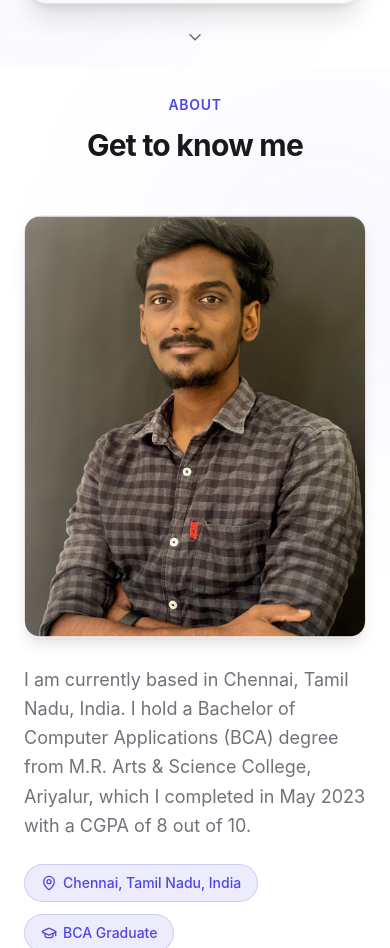
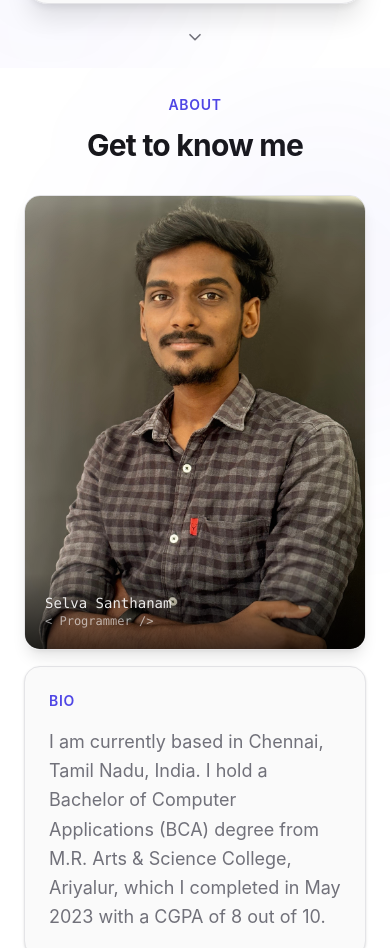
Before and after one commit to Selva-AK/Portfolio, a React (Vite) app: page / in a window 390 px wide. Shown: the part 1052-2000 px from the top of the page. Built offline with nearby package versions, Linux system fonts and the light colour scheme.

Commit message:
UI enhanced

```diff
--- a/src/components/layout/Footer.jsx
+++ b/src/components/layout/Footer.jsx
@@ -1,8 +1,8 @@
-import { useEffect, useState } from 'react';
 import { motion } from 'framer-motion';
 import { Heart, Mail } from 'lucide-react';
 import { GithubIcon, LinkedinIcon } from '../ui/icons';
 import { personalInfo } from '../../utils/data';
+import useLocalTime from '../../utils/useLocalTime';
 
 const socialLinks = [
   { label: 'LinkedIn', href: personalInfo.social.linkedin, icon: LinkedinIcon },
@@ -11,26 +11,9 @@ const socialLinks = [
 ];
 
 const TIME_ZONE = 'Asia/Kolkata';
-const timeFormatter = new Intl.DateTimeFormat('en-US', {
-  timeZone: TIME_ZONE,
-  hour: '2-digit',
-  minute: '2-digit',
-  hour12: true,
-});
-
-function useLocalTime() {
-  const [time, setTime] = useState(() => timeFormatter.format(new Date()));
-
-  useEffect(() => {
-    const id = setInterval(() => setTime(timeFormatter.format(new Date())), 30000);
-    return () => clearInterval(id);
-  }, []);
-
-  return time;
-}
 
 const Footer = () => {
-  const localTime = useLocalTime();
+  const localTime = useLocalTime(TIME_ZONE);
   const city = personalInfo.location.split(',')[0];
 
   return (
--- /dev/null
+++ b/src/components/ui/RadialProgress.jsx
@@ -0,0 +1,50 @@
+import { useRef } from 'react';
+import { motion, useInView } from 'framer-motion';
+
+const SIZE = 104;
+const STROKE = 7;
+const RADIUS = (SIZE - STROKE) / 2;
+const CIRCUMFERENCE = 2 * Math.PI * RADIUS;
+
+const RadialProgress = ({ percentage, label }) => {
+  const ref = useRef(null);
+  const isInView = useInView(ref, { once: true, margin: '-50px' });
+
+  return (
+    <div ref={ref} className="flex flex-col items-center gap-3 text-center">
+      <div className="relative" style={{ width: SIZE, height: SIZE }}>
+        <svg width={SIZE} height={SIZE} className="-rotate-90">
+          <circle
+            cx={SIZE / 2}
+            cy={SIZE / 2}
+            r={RADIUS}
+            fill="none"
+            stroke="var(--surface-hover)"
+            strokeWidth={STROKE}
+          />
+          <motion.circle
+            cx={SIZE / 2}
+            cy={SIZE / 2}
+            r={RADIUS}
+            fill="none"
+            stroke="var(--accent)"
+            strokeWidth={STROKE}
+            strokeLinecap="round"
+            strokeDasharray={CIRCUMFERENCE}
+            initial={{ strokeDashoffset: CIRCUMFERENCE }}
+            animate={{
+              strokeDashoffset: isInView ? CIRCUMFERENCE * (1 - percentage / 100) : CIRCUMFERENCE,
+            }}
+            transition={{ duration: 1, ease: 'easeOut', delay: 0.1 }}
+          />
+        </svg>
+        <div className="absolute inset-0 flex items-center justify-center text-lg font-bold text-foreground">
+          {percentage}%
+        </div>
+      </div>
+      <span className="text-sm font-medium text-foreground">{label}</span>
+    </div>
+  );
+};
+
+export default RadialProgress;
--- a/src/sections/About.jsx
+++ b/src/sections/About.jsx
@@ -1,25 +1,61 @@
 import { motion } from 'framer-motion';
-import { GraduationCap, MapPin } from 'lucide-react';
-import { personalInfo } from '../utils/data';
-import { slideUp, slideRight } from '../utils/animations';
+import { Clock3, GraduationCap, MapPin, Sparkles } from 'lucide-react';
+import { personalInfo, experience } from '../utils/data';
+import { staggerContainer, staggerItem } from '../utils/animations';
 import Container from '../components/ui/Container';
 import SectionHeading from '../components/ui/SectionHeading';
-import Badge from '../components/ui/Badge';
+import Card from '../components/ui/Card';
 import Reveal from '../components/ui/Reveal';
 import Parallax from '../components/ui/Parallax';
-import FloatingCodeCard from '../components/ui/FloatingCodeCard';
 import useTilt from '../components/ui/useTilt';
+import useLocalTime from '../utils/useLocalTime';
 import aboutImage from '../assets/images/about.jpg?url';
 
-const codeLines = [
-  [{ t: '// about.js', c: 'text-muted-foreground' }],
-  [{ t: 'location', c: 'text-foreground' }, { t: ": '", c: 'text-muted-foreground' }, { t: 'Chennai, IN', c: 'text-emerald-500 dark:text-emerald-400' }, { t: "',", c: 'text-muted-foreground' }],
-  [{ t: 'degree', c: 'text-foreground' }, { t: ": '", c: 'text-muted-foreground' }, { t: 'BCA', c: 'text-emerald-500 dark:text-emerald-400' }, { t: "',", c: 'text-muted-foreground' }],
-  [{ t: 'status', c: 'text-foreground' }, { t: ": '", c: 'text-muted-foreground' }, { t: 'open to work', c: 'text-emerald-500 dark:text-emerald-400' }, { t: "',", c: 'text-muted-foreground' }],
-];
+const TIME_ZONE = 'Asia/Kolkata';
+
+const education = experience.find((item) => item.type === 'education');
+
+const PhotoCell = () => {
+  const { rotateX, rotateY, spotlight, onMouseMove, onMouseLeave } = useTilt({ maxTilt: 6 });
+
+  return (
+    <motion.div variants={staggerItem} className="md:col-span-2 md:row-span-2">
+      <div style={{ perspective: '1000px' }} className="h-full">
+        <motion.div
+          onMouseMove={onMouseMove}
+          onMouseLeave={onMouseLeave}
+          style={{ rotateX, rotateY, transformStyle: 'preserve-3d' }}
+          className="relative h-full min-h-[280px] overflow-hidden rounded-2xl border border-border shadow-lg"
+        >
+          <img
+            src={aboutImage}
+            alt={`About ${personalInfo.name}`}
+            className="h-full w-full object-cover"
+          />
+          <motion.div
+            className="pointer-events-none absolute inset-0 mix-blend-overlay"
+            style={{ backgroundImage: spotlight }}
+          />
+          <div className="pointer-events-none absolute inset-x-0 bottom-0 bg-gradient-to-t from-black/70 to-transparent p-5">
+            <p className="font-mono text-sm text-white/90">{personalInfo.name}</p>
+            <p className="font-mono text-xs text-white/60">{personalInfo.title}</p>
+          </div>
+        </motion.div>
+      </div>
+    </motion.div>
+  );
+};
+
+const BentoCell = ({ className, children }) => (
+  <motion.div variants={staggerItem} className={className}>
+    <Card hover className="flex h-full flex-col justify-center gap-2 p-6">
+      {children}
+    </Card>
+  </motion.div>
+);
 
 const About = () => {
-  const { rotateX, rotateY, spotlight, onMouseMove, onMouseLeave } = useTilt({ maxTilt: 6 });
+  const localTime = useLocalTime(TIME_ZONE);
 
   return (
     <section id="about" className="relative overflow-hidden py-6">
@@ -28,52 +64,56 @@ const About = () => {
       <Container>
         <SectionHeading eyebrow="About" title="Get to know me" />
 
-        <div className="flex flex-col items-center gap-12 md:flex-row md:items-center md:gap-16">
-          <Reveal variants={slideRight} className="relative w-full max-w-sm shrink-0 md:max-w-md">
-            <FloatingCodeCard
-              filename="about.js"
-              lines={codeLines}
-              className="-right-8 -top-10"
-              floatDelay={0.3}
-              rotate={4}
-            />
-            <Parallax offset={30}>
-              <div style={{ perspective: '1000px' }}>
-                <motion.div
-                  onMouseMove={onMouseMove}
-                  onMouseLeave={onMouseLeave}
-                  style={{ rotateX, rotateY, transformStyle: 'preserve-3d' }}
-                  className="relative overflow-hidden rounded-2xl border border-border shadow-lg"
-                >
-                  <img
-                    src={aboutImage}
-                    alt={`About ${personalInfo.name}`}
-                    className="h-[420px] w-full object-cover md:h-[480px]"
-                  />
-                  <motion.div
-                    className="pointer-events-none absolute inset-0 mix-blend-overlay"
-                    style={{ backgroundImage: spotlight }}
-                  />
-                </motion.div>
-              </div>
-            </Parallax>
-          </Reveal>
+        <Reveal variants={staggerContainer} className="grid grid-cols-1 gap-4 md:grid-cols-4">
+          <PhotoCell />
 
-          <Reveal variants={slideUp} className="flex-1">
-            <p className="text-lg leading-relaxed text-muted-foreground">{personalInfo.bio}</p>
+          <motion.div variants={staggerItem} className="md:col-span-2 md:row-span-2">
+            <Card className="flex h-full flex-col justify-center gap-4 p-6 md:p-8">
+              <span className="text-sm font-semibold uppercase tracking-wider text-accent">
+                Bio
+              </span>
+              <p className="text-lg leading-relaxed text-muted-foreground">{personalInfo.bio}</p>
+            </Card>
+          </motion.div>
 
-            <div className="mt-6 flex flex-wrap gap-3">
-              <Badge variant="accent" className="px-4 py-2 text-sm">
-                <MapPin className="h-4 w-4" />
-                {personalInfo.location}
-              </Badge>
-              <Badge variant="accent" className="px-4 py-2 text-sm">
-                <GraduationCap className="h-4 w-4" />
-                BCA Graduate
-              </Badge>
+          <BentoCell>
+            <div className="flex h-9 w-9 items-center justify-center rounded-lg bg-accent/10 text-accent">
+              <MapPin className="h-4 w-4" />
             </div>
-          </Reveal>
-        </div>
+            <p className="text-sm font-semibold text-foreground">{personalInfo.location}</p>
+            <p className="flex items-center gap-1.5 text-xs text-muted-foreground">
+              <Clock3 className="h-3 w-3" />
+              {localTime} local time
+            </p>
+          </BentoCell>
+
+          <BentoCell>
+            <div className="flex h-9 w-9 items-center justify-center rounded-lg bg-accent/10 text-accent">
+              <GraduationCap className="h-4 w-4" />
+            </div>
+            <p className="text-sm font-semibold text-foreground">
+              {education ? education.title.replace(/^BCA at /, 'BCA — ') : 'BCA Graduate'}
+            </p>
+            <p className="text-xs text-muted-foreground">{education?.role}</p>
+          </BentoCell>
+
+          <BentoCell>
+            <span className="relative flex h-2.5 w-2.5">
+              <span className="absolute inline-flex h-full w-full animate-ping rounded-full bg-emerald-400 opacity-75" />
+              <span className="relative inline-flex h-2.5 w-2.5 rounded-full bg-emerald-500" />
+            </span>
+            <p className="text-sm font-semibold text-foreground">Available for work</p>
+            <p className="text-xs text-muted-foreground">Open to full-time &amp; freelance</p>
+          </BentoCell>
+
+          <BentoCell>
+            <div className="flex h-9 w-9 items-center justify-center rounded-lg bg-accent/10 text-accent">
+              <Sparkles className="h-4 w-4" />
+            </div>
+            <p className="text-sm font-semibold text-foreground">What I value</p>
+            <p className="text-xs text-muted-foreground">Clean code &amp; great UX</p>
+          </BentoCell>
+        </Reveal>
       </Container>
     </section>
   );
--- /dev/null
+++ b/src/utils/useLocalTime.js
@@ -0,0 +1,17 @@
+import { useEffect, useState } from 'react';
+
+const timeFormatter = (timeZone) =>
+  new Intl.DateTimeFormat('en-US', { timeZone, hour: '2-digit', minute: '2-digit', hour12: true });
+
+export default function useLocalTime(timeZone) {
+  const formatter = timeFormatter(timeZone);
+  const [time, setTime] = useState(() => formatter.format(new Date()));
+
+  useEffect(() => {
+    const id = setInterval(() => setTime(formatter.format(new Date())), 30000);
+    return () => clearInterval(id);
+    // eslint-disable-next-line react-hooks/exhaustive-deps
+  }, [timeZone]);
+
+  return time;
+}
```
